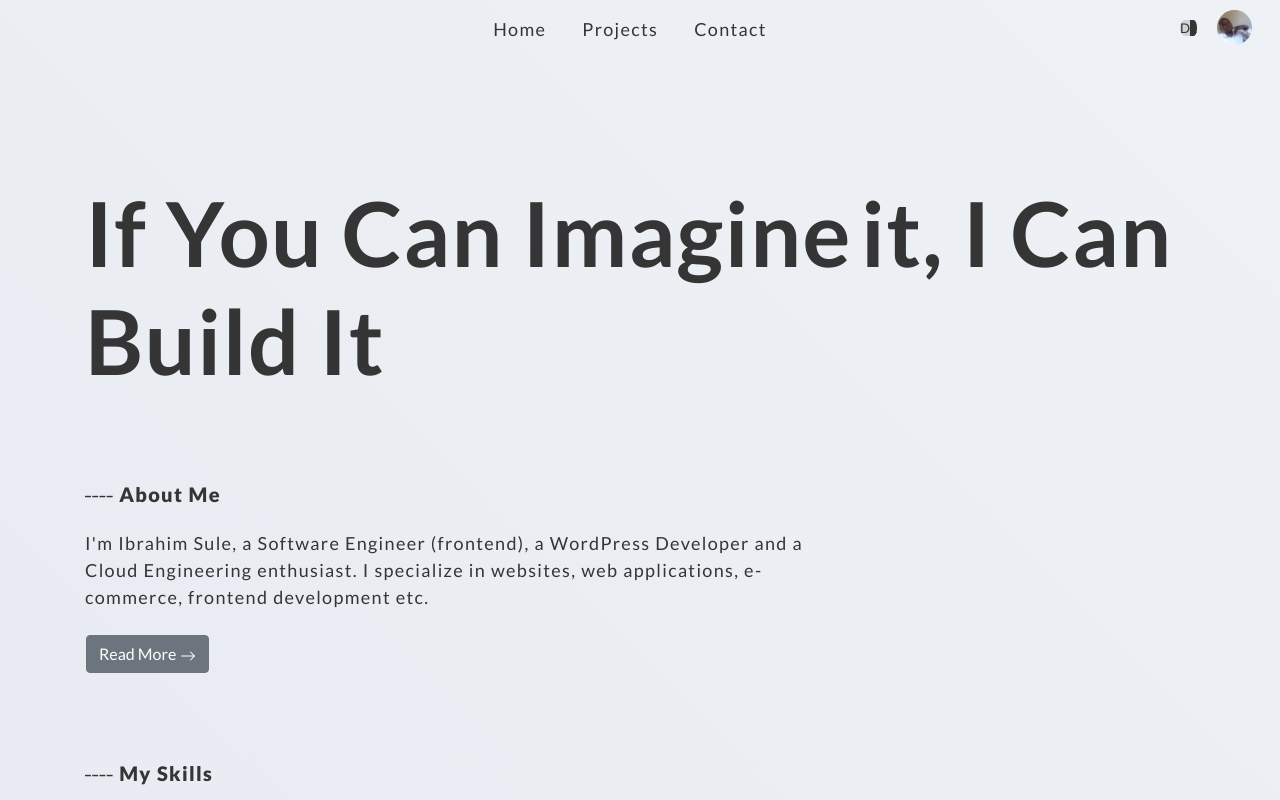
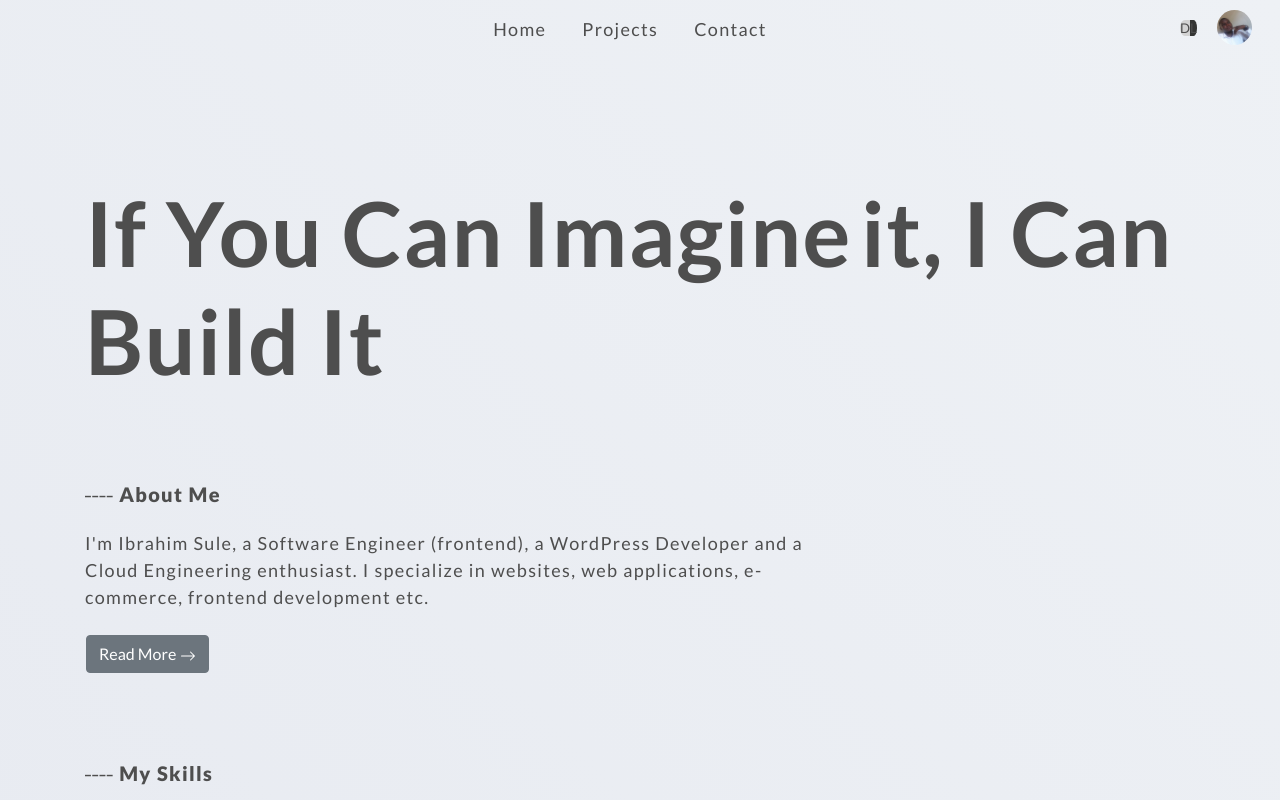
Before and after one commit to ibraheemosule/portfolio-v2, a React (Create React App) app: page / in a window 1280 px wide. Shown: the top 800 px of the page. Built offline with nearby package versions, Linux system fonts and the light colour scheme.

Commit message:
changed the color in the light mode

```diff
--- a/src/App.js
+++ b/src/App.js
@@ -16,7 +16,7 @@ function App() {
         backgroundImage: darkMode
           ? "linear-gradient(to top, #343534 0%, #343534 100%)"
           : "linear-gradient(45deg, #ffffff 0%, #e6e9f0 30%, #eef1f5 100%)",
-        color: darkMode ? "rgb(211, 211, 211)" : "#343534",
+        color: darkMode ? "rgb(211, 211, 211)" : "#4e4e4e",
       }}
     >
       <BrowserRouter>
```
